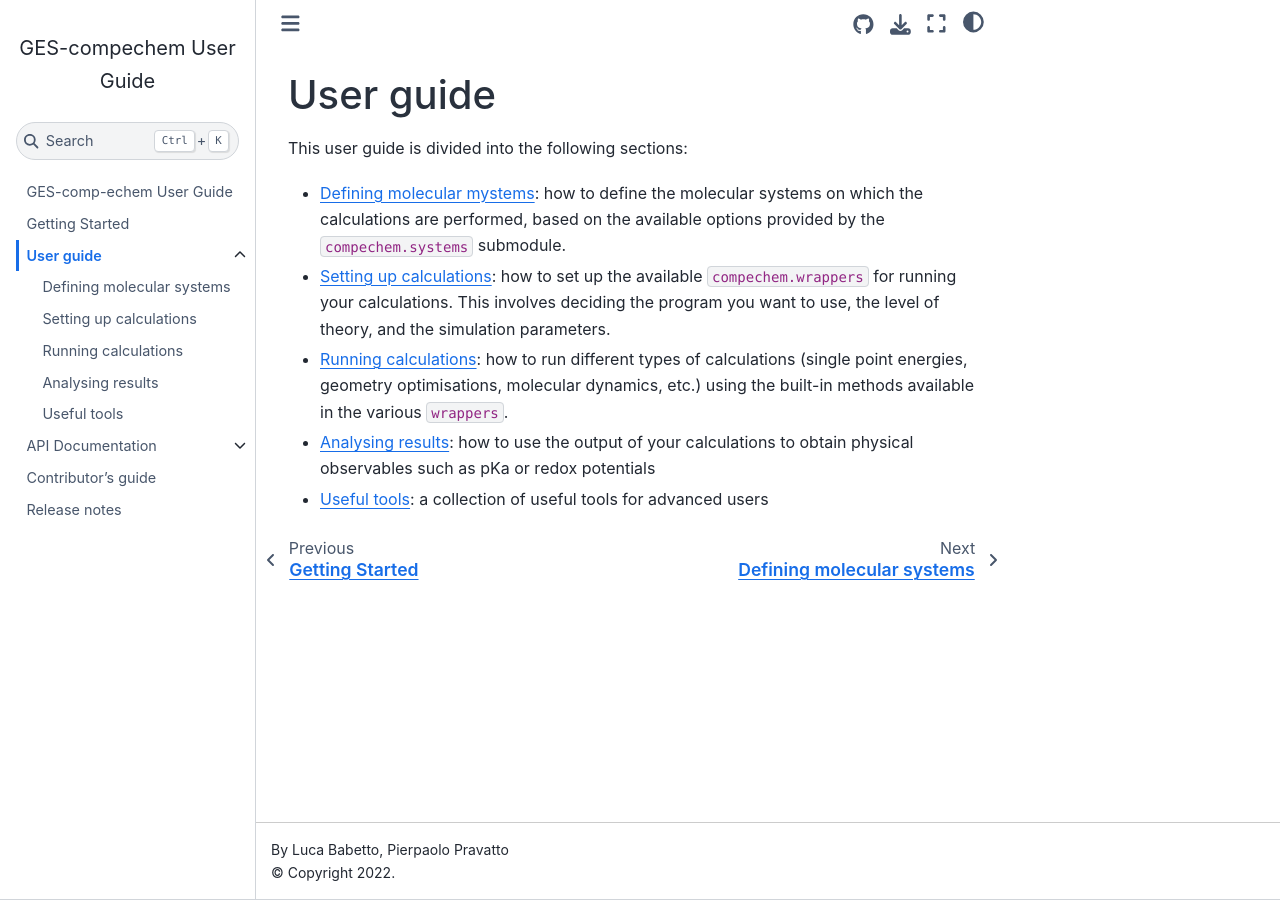
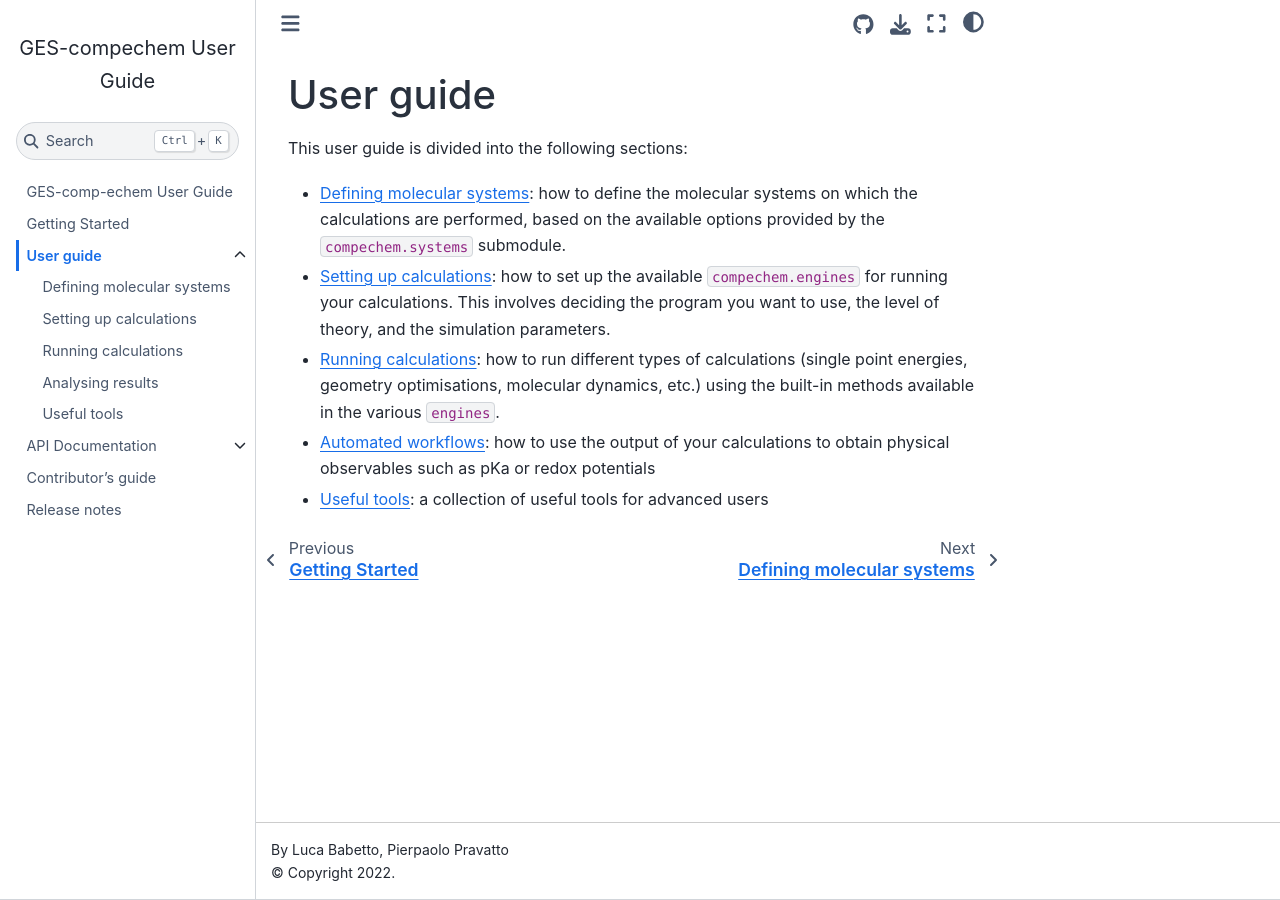
Before and after one commit to GES-compchem/GES-comp-echem, a Jupyter Book: the page built from docs/user-guide.md, in a window 1280 px wide. Built offline with Jupyter Book 1.0.4 settings and Sphinx 7.4.7 and the Sphinx Book theme 1.1.4, drawn with Linux system fonts in a browser that asks for light colours.

```diff
--- a/docs/user-guide.md
+++ b/docs/user-guide.md
@@ -2,12 +2,12 @@
 
 This user guide is divided into the following sections:
 
-* [Defining molecular mystems](Guide-systems): how to define the molecular systems on which the calculations are performed, based on the available options provided by the `compechem.systems` submodule.
+* [Defining molecular systems](Guide-systems): how to define the molecular systems on which the calculations are performed, based on the available options provided by the `compechem.systems` submodule.
 
-* [Setting up calculations](Guide-setup): how to set up the available `compechem.wrappers` for running your calculations. This involves deciding the program you want to use, the level of theory, and the simulation parameters.
+* [Setting up calculations](Guide-setup): how to set up the available `compechem.engines` for running your calculations. This involves deciding the program you want to use, the level of theory, and the simulation parameters.
 
-* [Running calculations](Guide-run): how to run different types of calculations (single point energies, geometry optimisations, molecular dynamics, etc.) using the built-in methods available in the various `wrappers`.
+* [Running calculations](Guide-run): how to run different types of calculations (single point energies, geometry optimisations, molecular dynamics, etc.) using the built-in methods available in the various `engines`.
 
-* [Analysing results](Guide-functions): how to use the output of your calculations to obtain physical observables such as pKa or redox potentials
+* [Automated workflows](Guide-functions): how to use the output of your calculations to obtain physical observables such as pKa or redox potentials
 
 * [Useful tools](Guide-tools): a collection of useful tools for advanced users
```
Also changed, not shown: docs/Guide/functions.md (+5 -1 lines), 2 other files.
